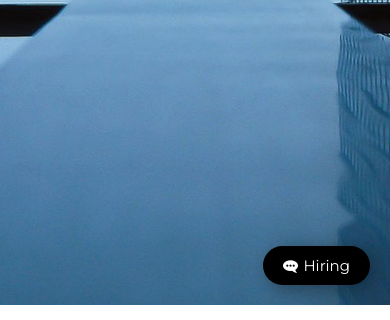
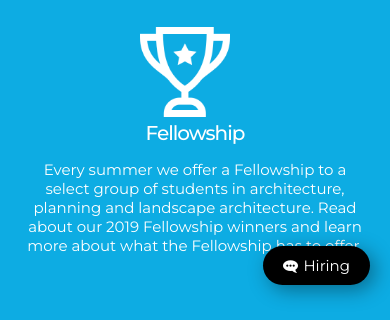
Before and after one commit to Jieunii/ResponsiveWebsite, a plain HTML site: page index.html in a window 390 px wide. Shown: the part 539-859 px from the top of the page. Drawn offline with Linux system fonts and the light colour scheme.

Commit message:
Update About section to change mobile version

```diff
--- a/responsive.css
+++ b/responsive.css
@@ -123,8 +123,8 @@
   }
 
   /* Show Hide Section */
-  /* #home, */
-  #about,
+  #home,
+  /* #about, */
   #project,
   #plan,
   #awards,
@@ -147,4 +147,21 @@
   .home-heading span {
     font-size: 50px;
   }
+
+  /* ################ Section : About ################ */
+  .about-inner {
+    height: auto;
+    padding: 20px;
+    background: #0dace3;
+  }
+  .about-items {
+    width: 100%;
+    position: static;
+    margin-left: 0;
+    transform: none;
+    text-align: center;
+  }
+  .item img {
+    float: none;
+  }
 }
--- a/style.css
+++ b/style.css
@@ -211,7 +211,7 @@ header {
   }
 }
 
-/* ################ Section : about ################ */
+/* ################ Section : About ################ */
 .about-inner {
   background: #0dace3 url(images/line-drawing.png) no-repeat right bottom;
   height: 100%;
```
